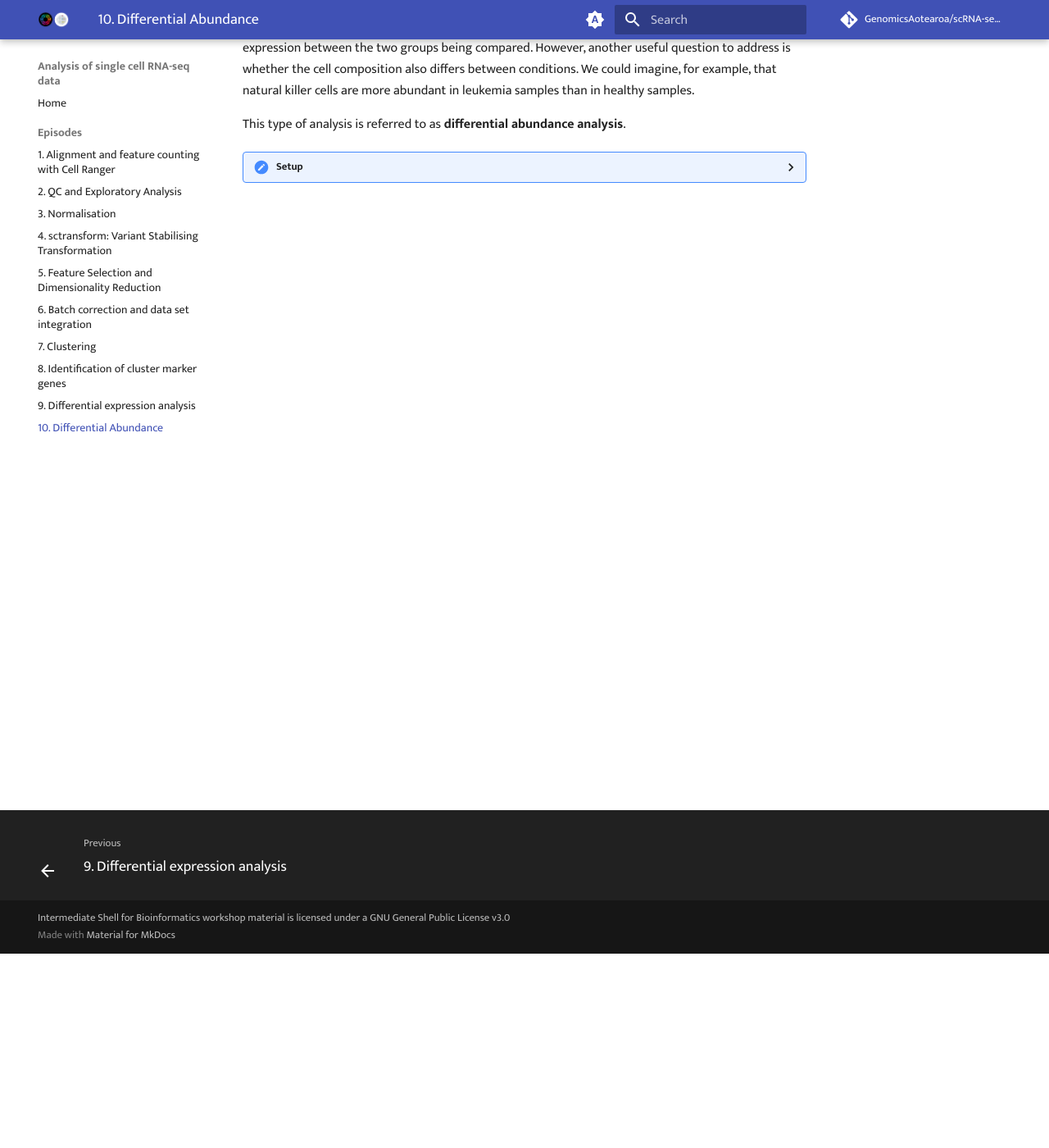
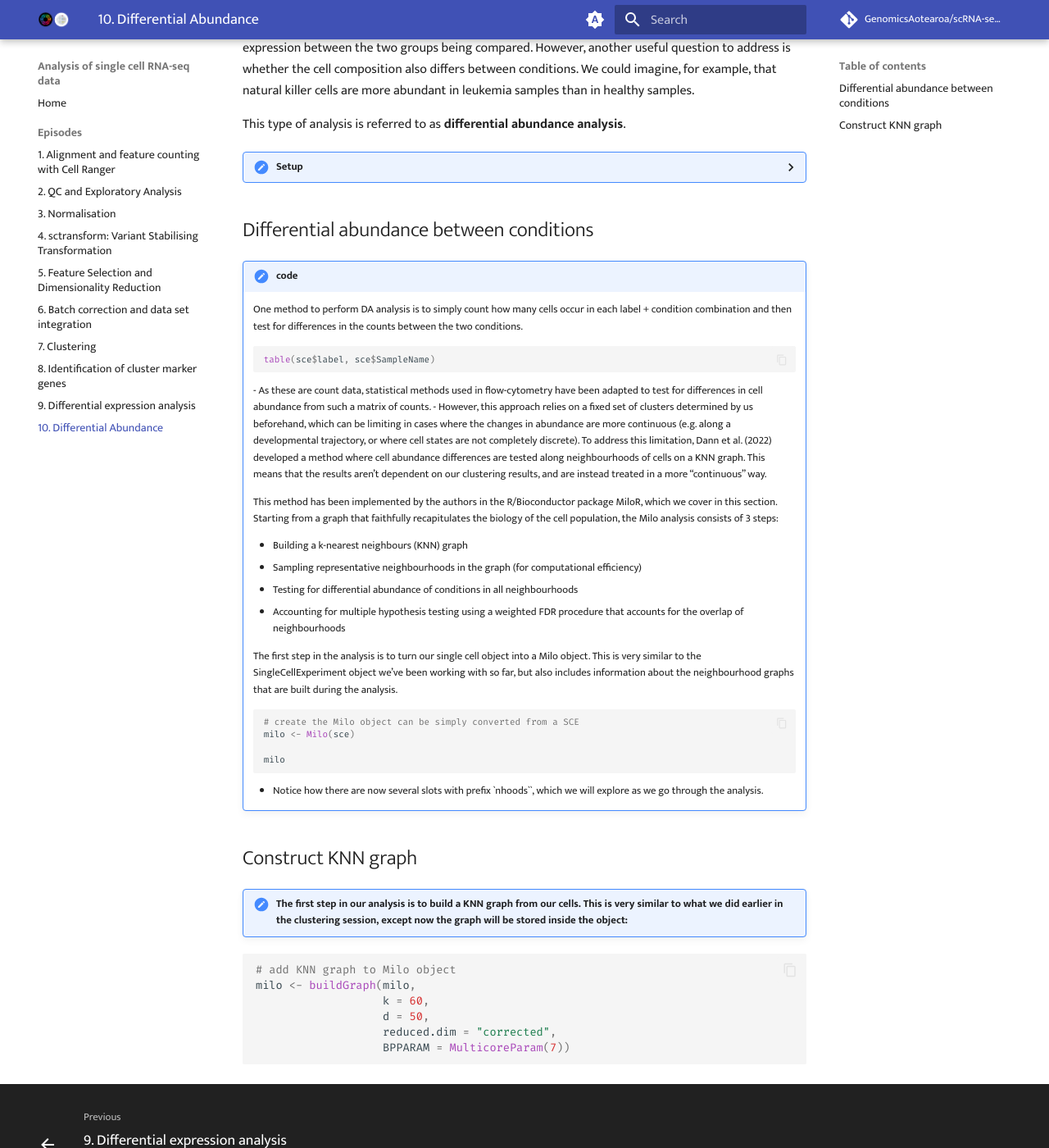
Before and after one commit to GenomicsAotearoa/scRNA-seq-data-analysis, an MkDocs documentation site: the page built from docs/episodes /9.2.md, in a window 1280 px wide and 1400 px high, scrolled down 237 px. Shown: the whole window at 82% size. Built offline with MkDocs 1.6.1 and Material for MkDocs 9.7.7, drawn with Linux system fonts in a browser that asks for light colours; comment, search, counter and statistics services are not loaded.

Commit message:
update KNN graph

````diff
--- a/docs/episodes /9.2.md
+++ b/docs/episodes /9.2.md
@@ -27,3 +27,45 @@ This type of analysis is referred to as **differential abundance analysis**.
                    colour_by = "label",
                    text_by = "label")
     ```
+## Differential abundance between conditions
+
+!!! r-project "code"
+
+    One method to perform DA analysis is to simply count how many cells occur in each label + condition combination and then test for differences in the counts between the two conditions.
+
+    ```r
+    table(sce$label, sce$SampleName)
+    ```
+    - As these are count data, statistical methods used in flow-cytometry have been adapted to test for differences in cell abundance from such a matrix of counts.
+    - However, this approach relies on a fixed set of clusters determined by us beforehand, which can be limiting in cases where the changes in abundance are more continuous (e.g. along a developmental trajectory, or where cell states are not completely discrete). To address this limitation, Dann et al. (2022) developed a method where cell abundance differences are tested along neighbourhoods of cells on a KNN graph. This means that the results aren’t dependent on our clustering results, and are instead treated in a more “continuous” way.
+
+    This method has been implemented by the authors in the R/Bioconductor package MiloR, which we cover in this section. Starting from a graph that faithfully recapitulates the biology of the cell population, the Milo analysis consists of 3 steps:
+
+    - Building a k-nearest neighbours (KNN) graph
+    - Sampling representative neighbourhoods in the graph (for computational efficiency)
+    - Testing for differential abundance of conditions in all neighbourhoods
+    - Accounting for multiple hypothesis testing using a weighted FDR procedure that accounts for the overlap of neighbourhoods
+
+    The first step in the analysis is to turn our single cell object into a Milo object. This is very similar to the SingleCellExperiment object we’ve been working with so far, but also includes information about the neighbourhood graphs that are built during the analysis.
+
+    ```r
+    # create the Milo object can be simply converted from a SCE
+    milo <- Milo(sce)
+
+    milo
+    ```
+
+    - Notice how there are now several slots with prefix `nhoods``, which we will explore as we go through the analysis.
+
+##  Construct KNN graph
+
+!!! r-project-2 "The first step in our analysis is to build a KNN graph from our cells. This is very similar to what we did earlier in the clustering session, except now the graph will be stored inside the object:"
+
+```r
+# add KNN graph to Milo object
+milo <- buildGraph(milo,
+                   k = 60,
+                   d = 50,
+                   reduced.dim = "corrected",
+                   BPPARAM = MulticoreParam(7))
+```
````
